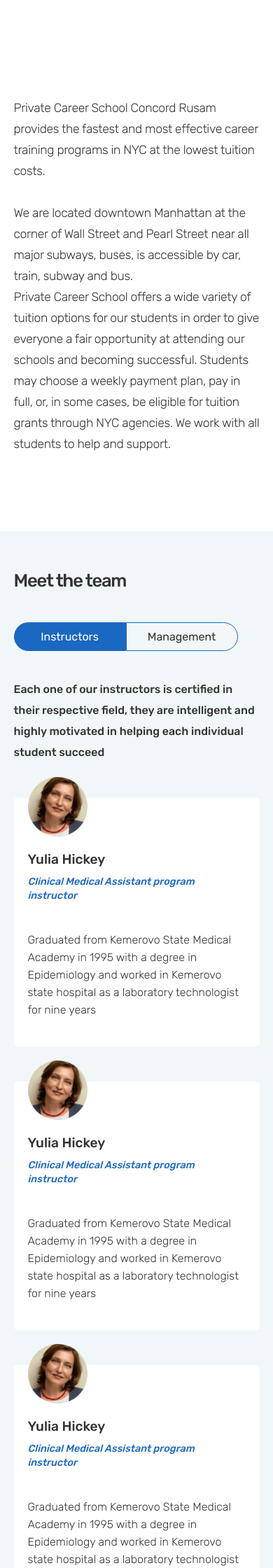
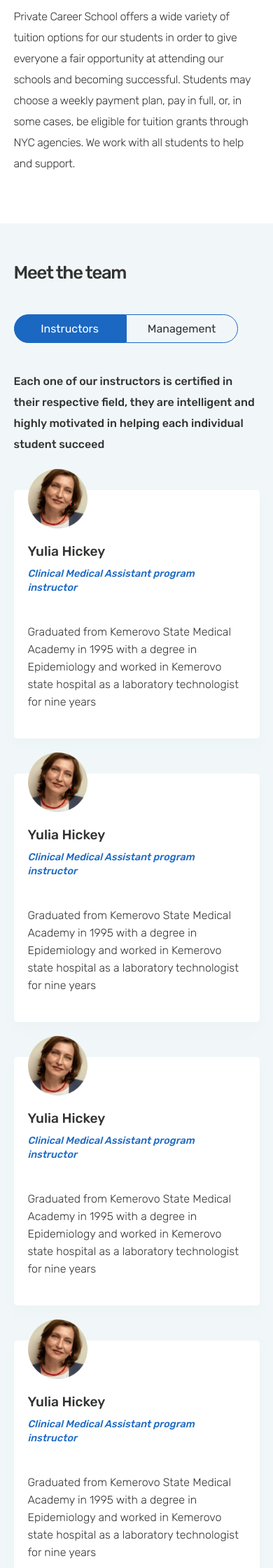
Before and after one commit to LonelyBusinesswoman/Concord, a PHP site: page /about-us.php in a window 390 px wide. Shown: the part 2172-4412 px from the top of the page at 70% size. Run offline with PHP 8.4, Linux system fonts and the light colour scheme; some libraries are stand-ins or nearby versions.

Commit message:
final fixes 1

```diff
--- a/about-us.php
+++ b/about-us.php
@@ -42,7 +42,7 @@
      </section>
 
     <section class="col-text">
-        <div class="aboutus-wrapper ">
+        <div class="aboutus-wrapper col-wrapper">
             <!-- column text block -->
             <div class="column-text">
                 <p>Private Career School Concord Rusam provides the fastest and most effective career training programs in NYC at the lowest tuition costs. <br> <br>
--- a/css/adapt.css
+++ b/css/adapt.css
@@ -738,6 +753,9 @@ th {
   .aboutus-title h2 {
     font-size: 1.6rem;
   }
+  .aboutus-wrapper {
+    padding-top: 50px;
+  }
   .aboutus-wrapper p {
     font-size: 1rem;
     line-height: 30px;
@@ -770,6 +787,12 @@ th {
   }
   .aboutus-wrapper .column-text p {
     width: 100%;
+    font-size: 1rem;
+    line-height: 30px;
+  }
+  .col-wrapper {
+    padding-bottom: 50px;
+    padding-top: 0;
   }
   .aboutus-team {
     padding: 50px 0;
--- a/css/style.css
+++ b/css/style.css
@@ -598,6 +598,9 @@ h3 {
   display: -webkit-box;
   display: -ms-flexbox;
   display: flex;
+  -webkit-box-align: center;
+      -ms-flex-align: center;
+          align-items: center;
 }
 
 .program .program-img {
@@ -738,6 +741,8 @@ h3 {
   background: #FFFFFF;
   border-radius: 5px;
   margin-top: 50px;
+  -webkit-box-shadow: 0px 9px 17px rgba(196, 201, 204, 0.08);
+          box-shadow: 0px 9px 17px rgba(196, 201, 204, 0.08);
 }
 
 .page-description {
@@ -1506,7 +1511,7 @@ footer {
 }
 
 .possibilities .possibilities-wrapper {
-  padding: 80px 0 100px 0;
+  padding: 90px 0;
   display: -webkit-box;
   display: -ms-flexbox;
   display: flex;
@@ -1536,7 +1541,7 @@ footer {
 }
 
 .possibilities .possibilities-grid {
-  width: 55%;
+  width: 50%;
   display: -ms-grid;
   display: grid;
   -ms-grid-columns: (1fr)[2];
@@ -1544,6 +1549,12 @@ footer {
   grid-row-gap: 30px;
 }
 
+.possibilities .possibilities-grid .program {
+  -webkit-box-align: start;
+      -ms-flex-align: start;
+          align-items: flex-start;
+}
+
 .possibilities .transparent-btn {
   margin-top: 40px;
 }
@@ -1595,7 +1606,7 @@ footer {
   -webkit-box-pack: justify;
       -ms-flex-pack: justify;
           justify-content: space-between;
-  padding: 80px 0 130px 0;
+  padding: 60px 0 120px 0;
 }
 
 .team .slick-dots {
@@ -2377,7 +2388,7 @@ footer {
   -webkit-box-direction: normal;
       -ms-flex-direction: column;
           flex-direction: column;
-  padding: 70px 0;
+  padding-top: 70px;
 }
 
 .aboutus-wrapper p, .aboutus-wrapper .license-block, .aboutus-wrapper .column-text {
@@ -2389,15 +2400,21 @@ footer {
   margin-bottom: 20px;
 }
 
+.aboutus-wrapper .column-text {
+  margin-bottom: 0;
+}
+
 .aboutus-wrapper p:first-child {
   margin-bottom: 0;
 }
 
 .aboutus-wrapper .license-block {
+  margin-bottom: 0;
   display: -webkit-box;
   display: -ms-flexbox;
   display: flex;
   padding: 70px 0;
+  padding-top: 50px;
   -webkit-box-align: center;
       -ms-flex-align: center;
           align-items: center;
@@ -2457,6 +2474,11 @@ footer {
 .aboutus-wrapper .column-text p {
   width: 40%;
   font-size: 1.1rem;
+}
+
+.col-wrapper {
+  padding-top: 0;
+  padding-bottom: 70px;
 }
 
 .col-text {
@@ -2649,6 +2671,10 @@ footer {
   -webkit-box-direction: normal;
       -ms-flex-direction: column;
           flex-direction: column;
+}
+
+.aboutus-team .tabs-wrapper .team-tab .team-slide {
+  margin-top: 30px;
 }
 
 .aboutus-team .tabs-wrapper .active {
--- a/scss/adapt.scss
+++ b/scss/adapt.scss
@@ -559,10 +574,12 @@ footer{
     }
     // p and license
     .aboutus-wrapper {
+        padding-top: 50px;
         p{
             font-size: 1rem;
             line-height: 30px;
         }
+
         // license
         .license-block{
             flex-direction: column;
@@ -585,8 +598,15 @@ footer{
             flex-direction: column;
             p{
                 width: 100%;
+                font-size: 1rem;
+                line-height: 30px;
             }
         }
+    }
+    // col-wrapper
+    .col-wrapper{
+        padding-bottom: 50px;
+        padding-top: 0;
     }
     // team
     .aboutus-team{
--- a/scss/style.scss
+++ b/scss/style.scss
@@ -168,6 +168,7 @@ h3{
 // program block
 .program{
     display: flex;
+    align-items: center ;
     .program-img{
         margin-right: 10px;
         img{
@@ -272,6 +273,7 @@ h3{
     background: #FFFFFF;
     border-radius: 5px;
     margin-top: 50px;
+    box-shadow: 0px 9px 17px rgba(196, 201, 204, 0.08);
 }
 // page descroption block
 .page-description{
@@ -803,7 +805,7 @@ footer{
     align-items: center;
     z-index: 5;
     .possibilities-wrapper{
-        padding: 80px 0 100px 0;
+        padding: 90px 0;
         display: flex;
         justify-content: space-between;
         align-items: flex-start;
@@ -822,10 +824,13 @@ footer{
         }
     }
     .possibilities-grid{
-        width: 55%;
+        width: 50%;
         display: grid;
         grid-template-columns: repeat(2, 1fr);
         grid-row-gap: 30px;
+        .program{
+            align-items: flex-start;
+        }
     }
     .transparent-btn{
         margin-top: 40px;
@@ -861,7 +866,7 @@ footer{
         display: flex;
         align-items: center;
         justify-content: space-between;
-        padding: 80px 0 130px 0;
+        padding: 60px 0 120px 0;
     }
     // dots
     .slick-dots{
@@ -1401,7 +1406,7 @@ footer{
     display: flex;
     width: 75%;
     flex-direction: column;
-    padding: 70px 0;
+    padding-top: 70px;
     p, .license-block, .column-text{
         width: 80%;
         font-weight: 300;
@@ -1410,12 +1415,17 @@ footer{
         letter-spacing: -0.02em;
         margin-bottom: 20px;
     }
+    .column-text{
+        margin-bottom: 0;
+    }
     p:first-child{
         margin-bottom: 0;
     }
     .license-block{
+        margin-bottom: 0;
         display: flex;
         padding: 70px 0;
+        padding-top: 50px;
         align-items: center;
         justify-content: space-between;
         img{
@@ -1455,6 +1465,10 @@ footer{
             font-size: 1.1rem;
         }
     }
+}
+.col-wrapper{
+    padding-top: 0;
+    padding-bottom: 70px;
 }
 .col-text{
     width: 100%;
@@ -1581,6 +1595,9 @@ footer{
             width: 100%;
             display: flex;
             flex-direction: column;
+            .team-slide{
+                margin-top: 30px;
+            }
         }
         .active{
             display: flex;
```
Also changed, not shown: other parts of css/adapt.css (+43 -8 lines), other parts of scss/adapt.scss (+44 -12 lines).
